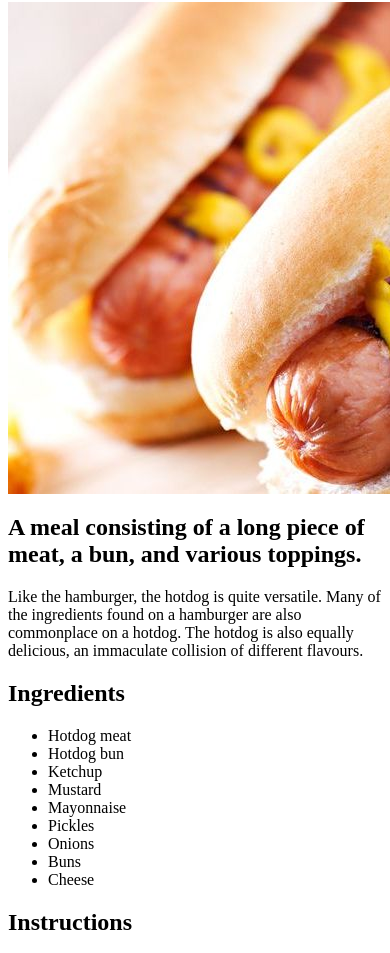
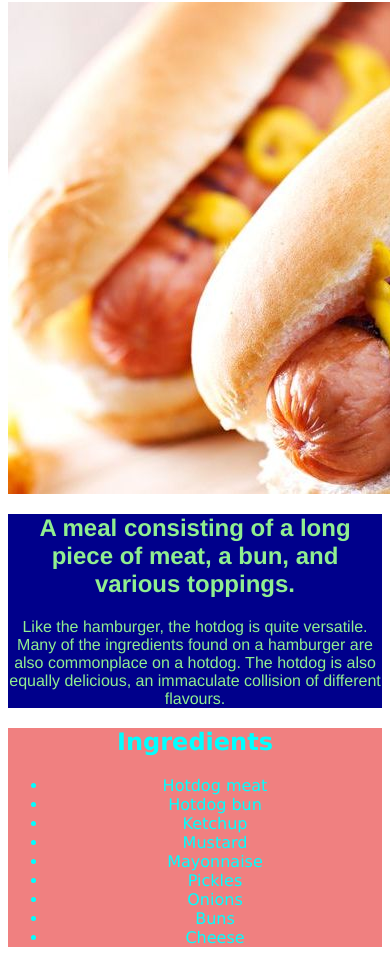
Before and after one commit to Hamesss/odin-recipes, a plain HTML site: page recipes/hotdog.html in a window 390 px wide. Shown: the part 64-1017 px from the top of the page. Drawn offline with Linux system fonts and the light colour scheme.

Commit message:
link stylesheet and add classes from hamburger.html into hotdog.html

```diff
--- a/recipes/hotdog.html
+++ b/recipes/hotdog.html
@@ -1,9 +1,14 @@
+<link rel="stylesheet" href="../style.css">
 <h1>Hotdog</h1>
 <img src="hotdog.jpg" alt="A picture of a hotdog">
-<h2>A meal consisting of a long piece of meat, a bun, and various toppings.</h2>
-<p>Like the hamburger, the hotdog is quite versatile. Many
-    of the ingredients found on a hamburger are also commonplace on a hotdog.
-    The hotdog is also equally delicious, an immaculate collision of different flavours.</p>
+<div class="food-description">
+    <h2>A meal consisting of a long piece of meat, a bun, and various toppings.</h2>
+    <p>Like the hamburger, the hotdog is quite versatile. Many
+        of the ingredients found on a hamburger are also commonplace on a hotdog.
+        The hotdog is also equally delicious, an immaculate collision of different flavours.
+    </p>
+</div>
+<div class="ingredient-list">
     <h2>Ingredients</h2>
     <ul>
         <li>Hotdog meat</li>
@@ -16,6 +21,8 @@
         <li>Buns</li>
         <li>Cheese</li>
     </ul>
+</div>
+<div class="instruction-list">
     <h2>Instructions</h2>
     <ol>
         <li>Cook the hotdog.</li>
@@ -29,3 +36,4 @@
         <li>Add onions.</li>
         <li>Add cheese.</li>
     </ol>
+</div>
```
